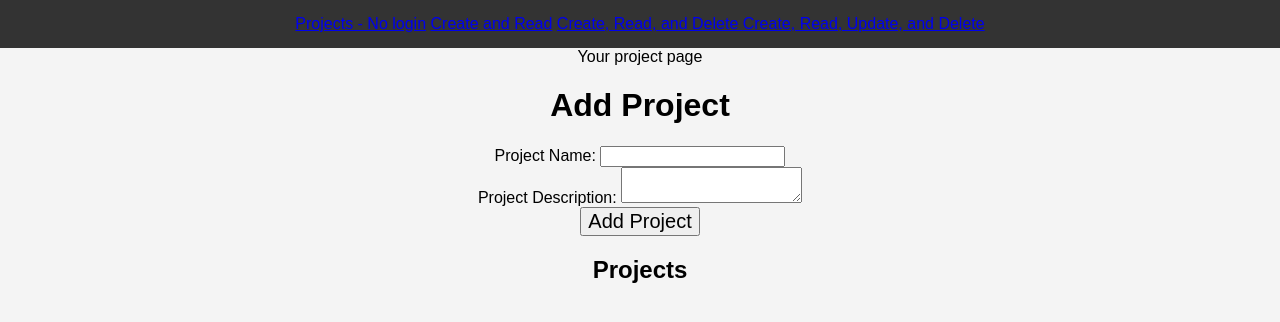
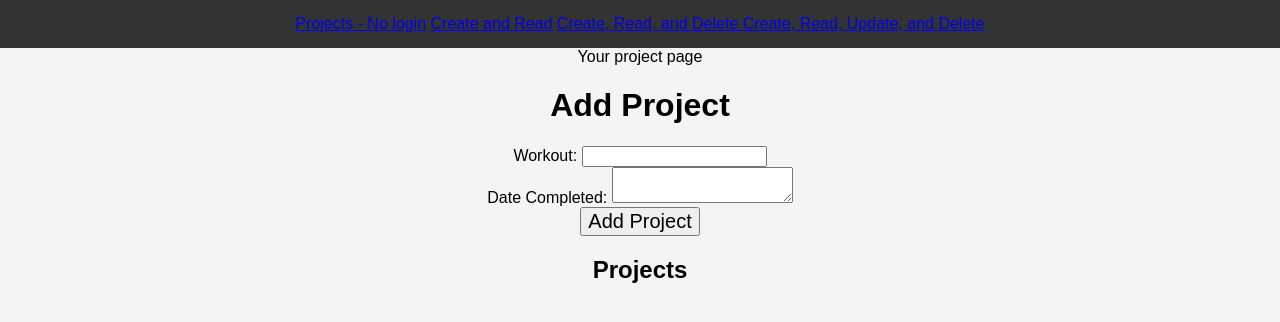
Before and after one commit to garpunk/workoutRandom, a website: page public/projects.html in a window 1280 px wide. Drawn offline with Linux system fonts and the light colour scheme; files that its build step writes are made by us from their sources; no server answers.

Commit message:
Update projects.html

```diff
--- a/public/projects.html
+++ b/public/projects.html
@@ -83,10 +83,10 @@
   Your project page
   <h1>Add Project</h1>
   <form id="addProjectForm">
-    <label for="title">Project Name:</label>
+    <label for="title">Workout:</label>
     <input type="text" id="title" name="title" required><br>
 
-    <label for="description">Project Description:</label>
+    <label for="description">Date Completed:</label>
     <textarea id="description" name="description" required></textarea><br>
 
     <button type="submit">Add Project</button>
```
